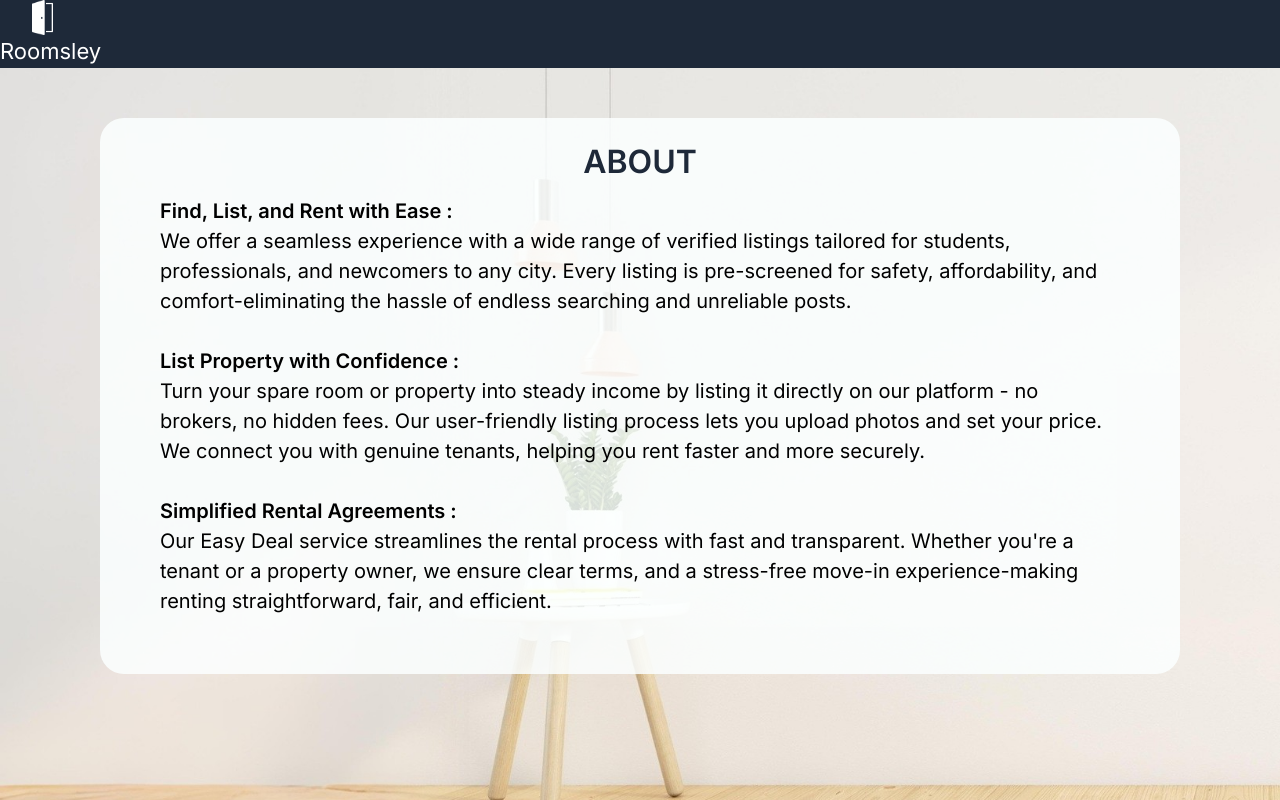
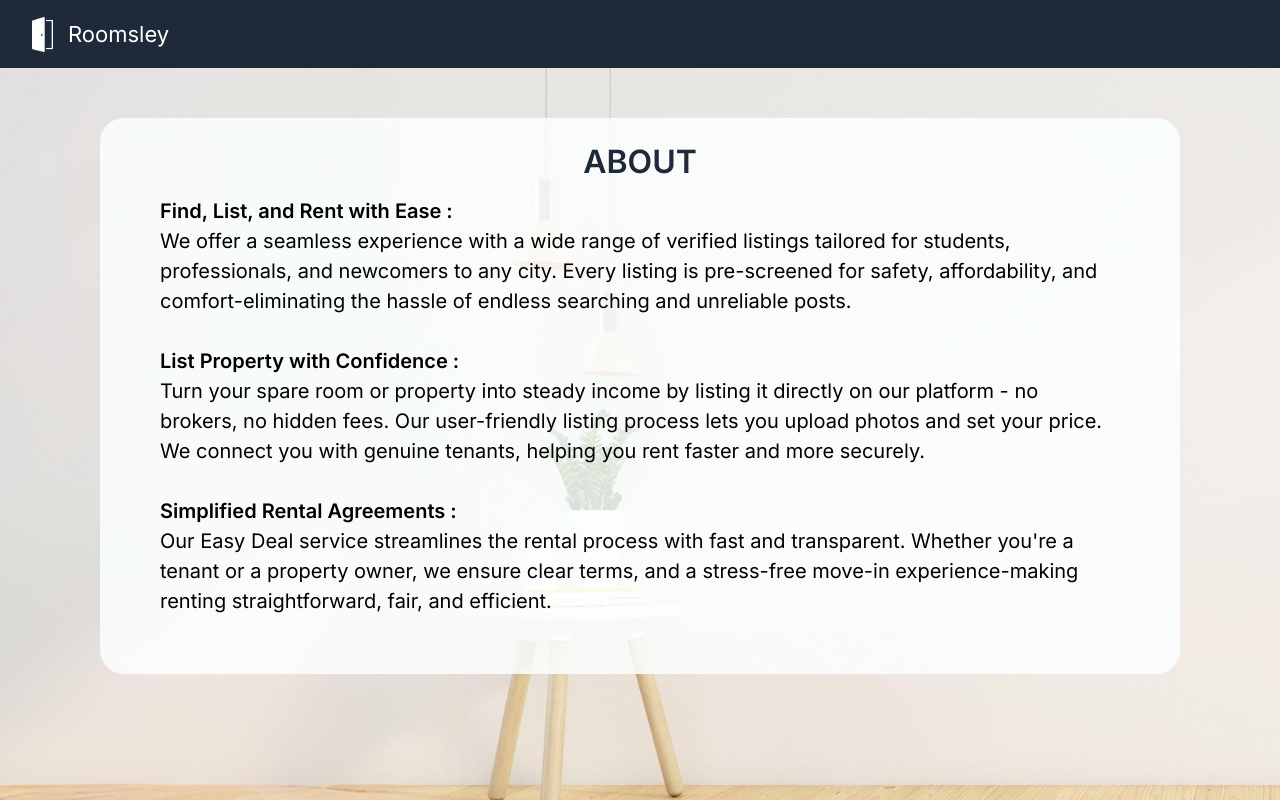
Before and after one commit to rohitkumar893/roomsley, a React (Vite) app: page /about in a window 1280 px wide. Built offline with nearby package versions, Linux system fonts and the light colour scheme.

Commit message:
worked on about navbar link

```diff
--- a/src/pages/About.jsx
+++ b/src/pages/About.jsx
@@ -6,8 +6,8 @@ const About = () => {
     <>
     <nav className="h-[68px] w-full flex justify-between items-center bg-gray-800 text-[22px] z-50">
         <div className='w-full flex justify-start items-center gap-[8px]'>
+          <img src='door.png' className='homeicon h-[35px]'></img>
           <Link to='/'>
-          <img src='door.png' className='homeicon h-[35px]'></img>
           <h1 className='text-white'>Roomsley</h1>
           </Link>
         </div>
```
